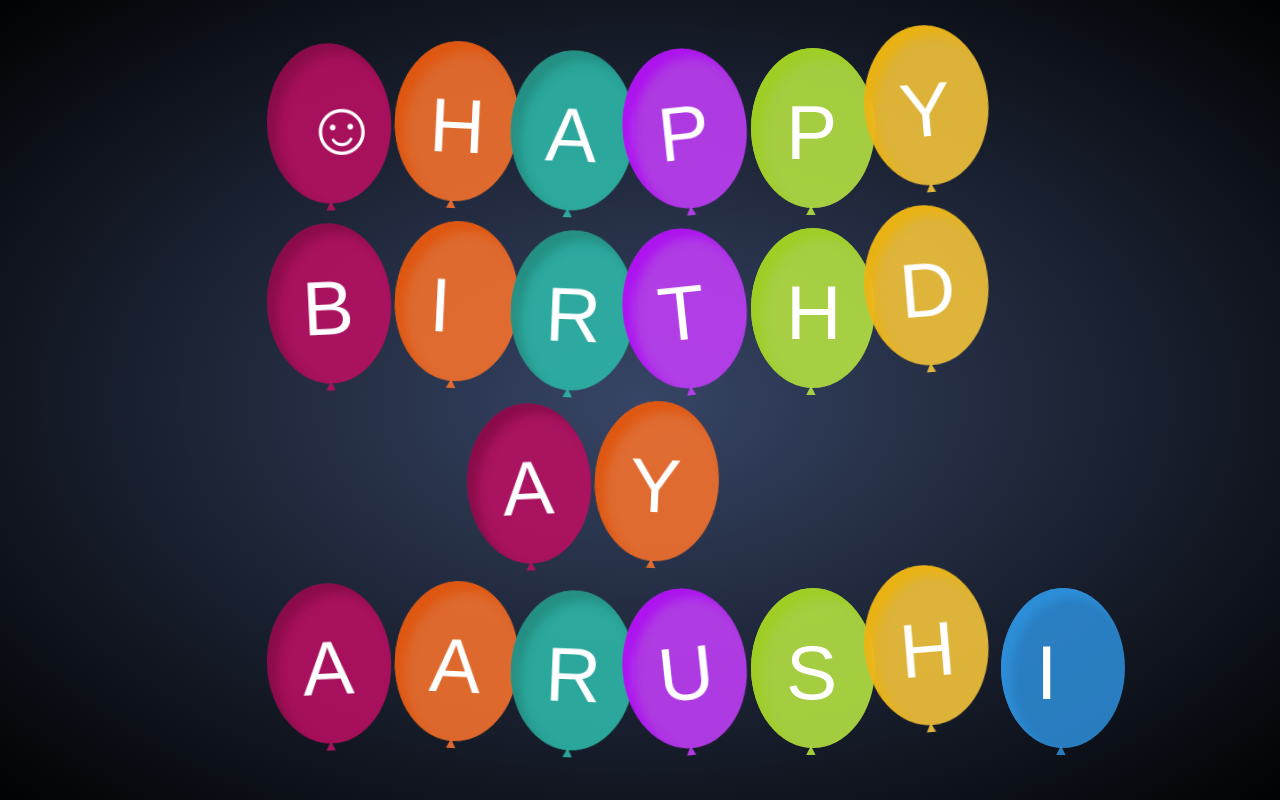
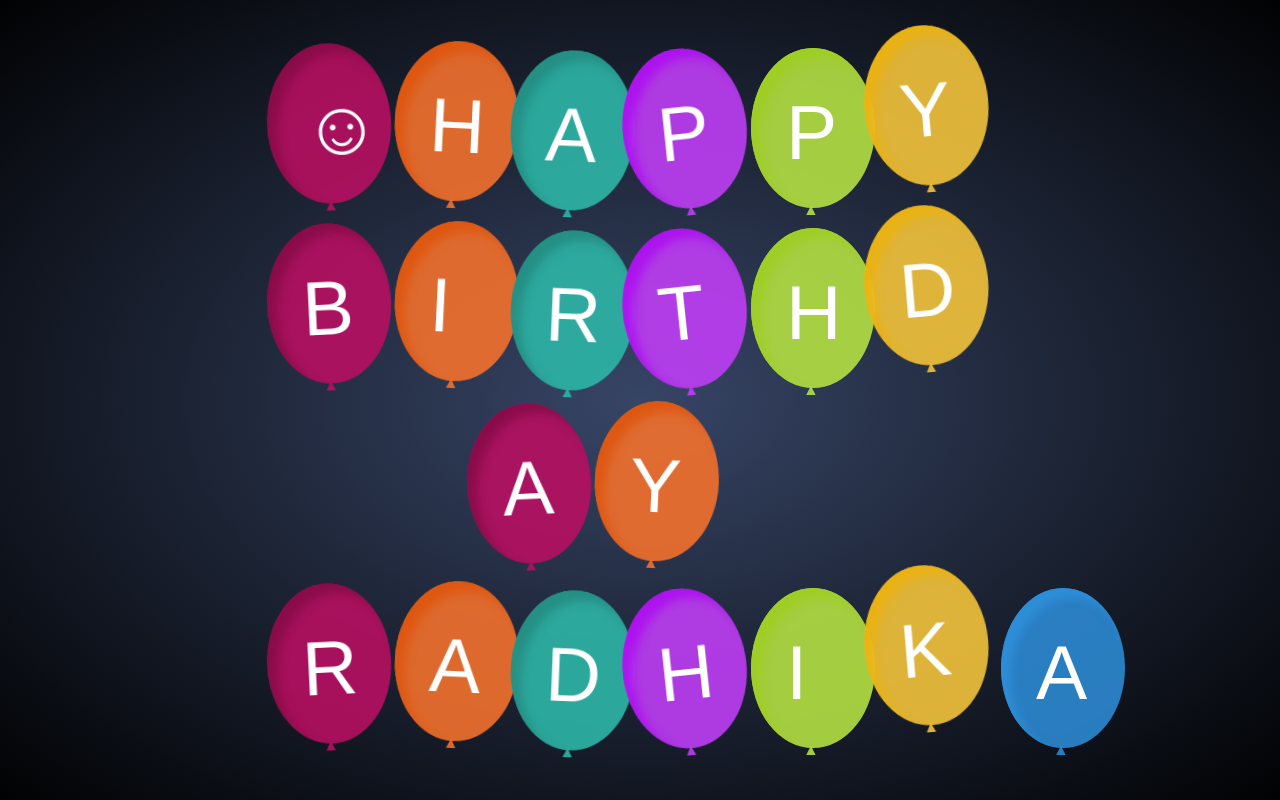
Before and after one commit to maayyank/HBD_, a plain HTML site: page index.html in a window 1280 px wide. Drawn offline with Linux system fonts and the light colour scheme; a web font is replaced by a local one.

Commit message:
Update index.html

```diff
--- a/index.html
+++ b/index.html
@@ -378,13 +378,13 @@
         <div><span>Y</span></div>
       </div>
       <div class="balloon" style="margin-top: 150px; display: flex">
+        <div><span>R</span></div>
         <div><span>A</span></div>
-        <div><span>A</span></div>
-        <div><span>R</span></div>
-        <div><span>U</span></div>
-        <div><span>S</span></div>
+        <div><span>D</span></div>
         <div><span>H</span></div>
         <div><span>I</span></div>
+        <div><span>K</span></div>
+        <div><span>A</span></div>
       </div>
     </div>
 
```
